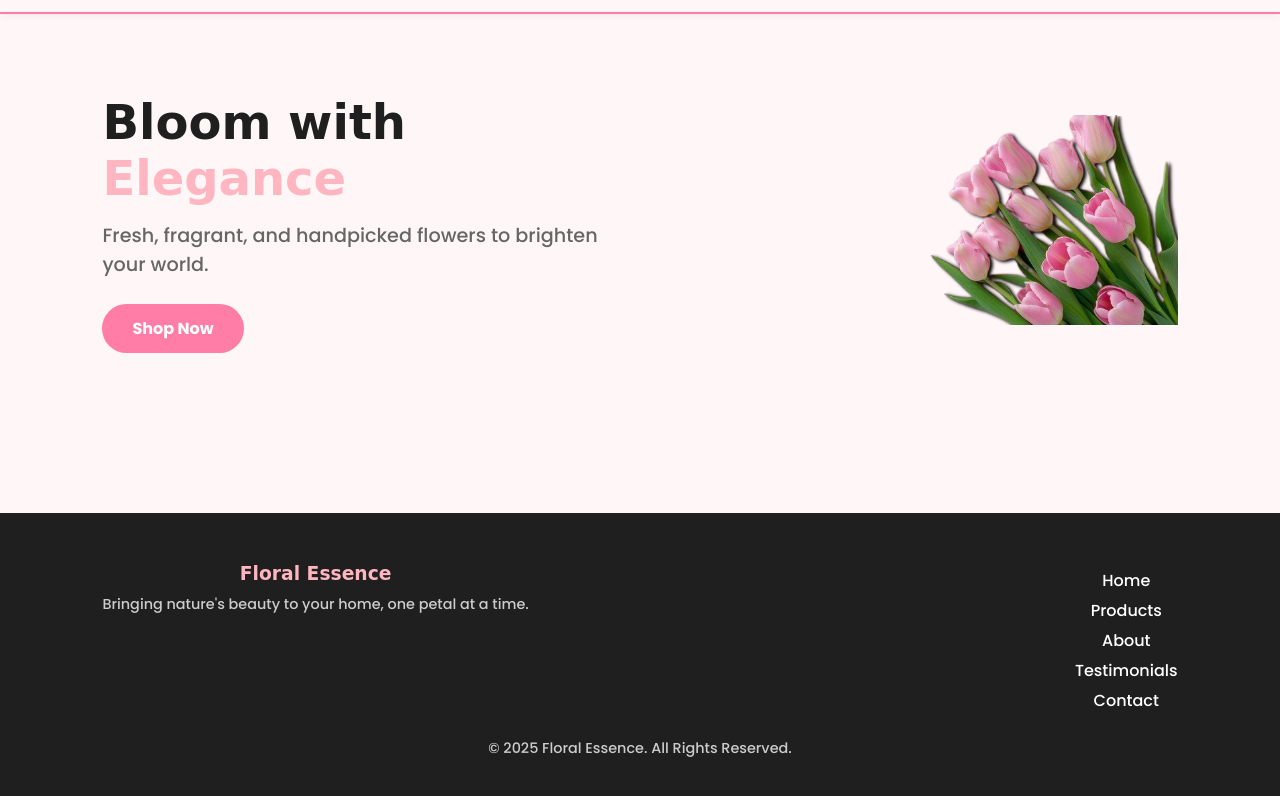
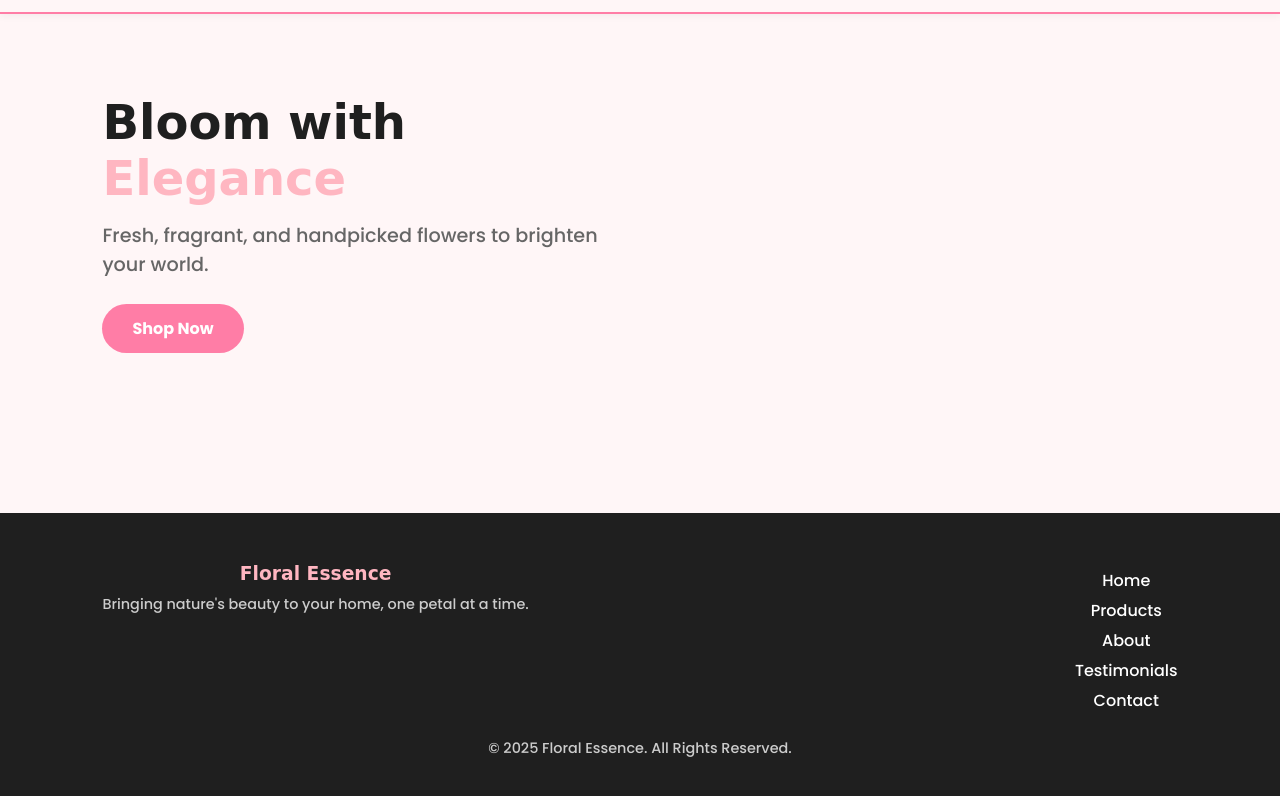
Before and after one commit to Gs-code-tech/Simpleflower-website, a plain HTML site: page index.html in a window 1280 px wide. Shown: the part 68-864 px from the top of the page. Drawn offline with Linux system fonts and the light colour scheme; a script that the page names is missing; a web font is replaced by a local one.

Commit message:
Update index.html

```diff
--- a/index.html
+++ b/index.html
@@ -31,9 +31,6 @@
       <p>Fresh, fragrant, and handpicked flowers to brighten your world.</p>
       <a href="products.html" class="btn">Shop Now</a>
     </div>
-    <div class="hero-img">
-      <img src="Tulips_background_Photos_-_Download_Free_High-Quality_Pictures___Freepik-removebg-preview.png" alt="Tulip" />
-    </div>
   </section>
 
   <footer class="footer">
```
